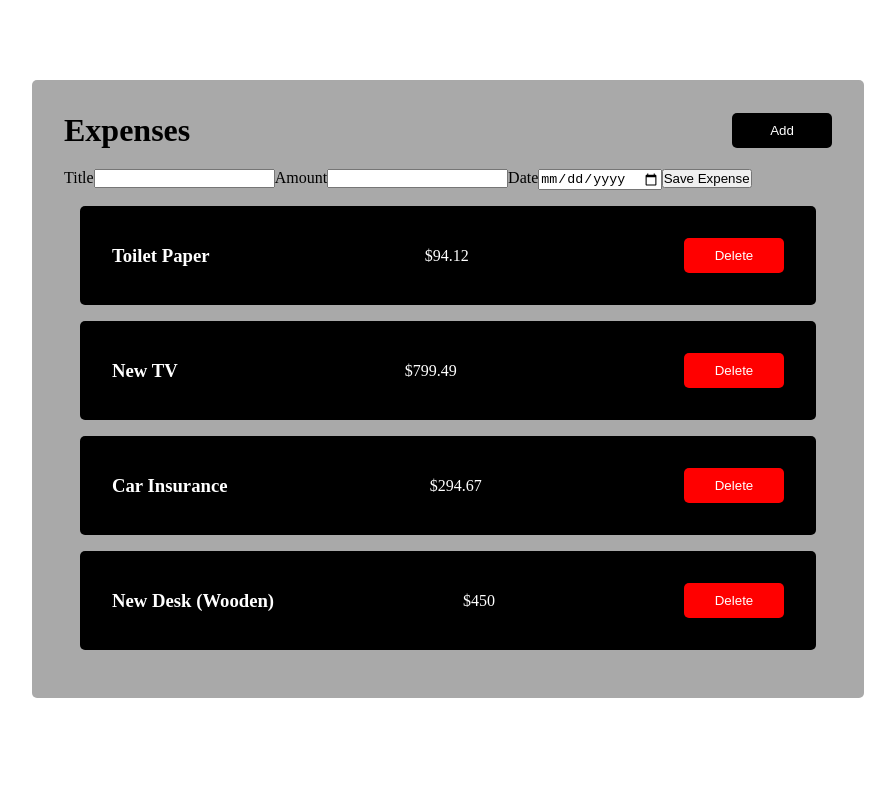
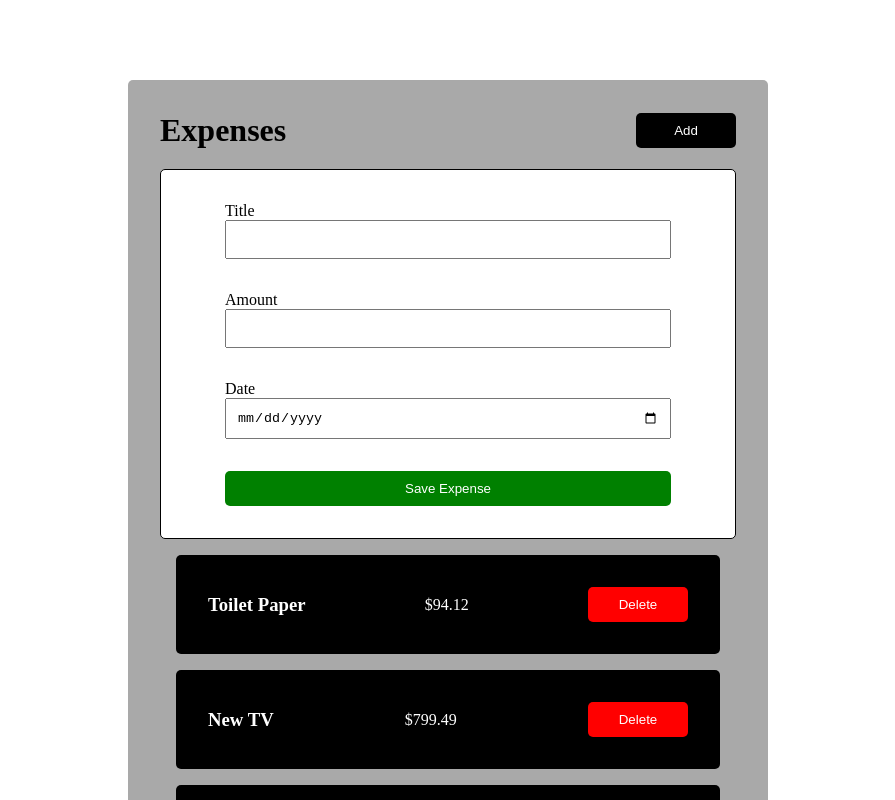
Before and after one commit to vargassormm1/expense-tracker, a React (Create React App) app: page / in a window 1280 px wide. Both pictures are taken after a click on the button "Add". Shown: the top 800 px of the page, without its empty margins (192-1087 px from the left). Built offline with nearby package versions, Linux system fonts and the light colour scheme.

Commit message:
added toggle form to add new expenses to list

```diff
--- a/src/App.js
+++ b/src/App.js
@@ -26,6 +26,9 @@ function App() {
     },
   ]);
 
+  // Toggle form
+  const [showForm, setShowForm] = useState(false);
+
   // Add Expense
   const addExpense = (expense) => {
     const id = Math.floor(Math.random() * 10000) + 1;
@@ -42,8 +45,8 @@ function App() {
 
   return (
     <div className="container">
-      <Header expenses={expenses} />
-      <ExpenseForm onAdd={addExpense} />
+      <Header expenses={expenses} onAdd={(e) => setShowForm(!showForm)} />
+      {showForm && <ExpenseForm onAdd={addExpense} />}
       {expenses.length > 0 ? (
         <List expenses={expenses} onDelete={deleteExpense} />
       ) : (
--- a/src/Components/Button.js
+++ /dev/null
@@ -1,9 +0,0 @@
-const Button = (props) => {
-  return (
-    <button className="btn" style={{ backgroundColor: props.color }}>
-      {props.text}
-    </button>
-  );
-};
-
-export default Button;
--- a/src/Components/ExpenseForm.js
+++ b/src/Components/ExpenseForm.js
@@ -23,25 +23,38 @@ const ExpenseForm = (props) => {
   return (
     <div>
       <form onSubmit={onSubmit}>
+        <div className="controlForm">
           <label htmlFor="title">Title</label>
           <input
             type="text"
             value={title}
             onChange={(e) => setTitle(e.target.value)}
           />
+        </div>
+        <div className="controlForm">
           <label htmlFor="Amount">Amount</label>
           <input
-          type="text"
+            type="number"
             value={amount}
             onChange={(e) => setAmount(e.target.value)}
           />
+        </div>
+        <div className="controlForm">
           <label htmlFor="Date">Date</label>
           <input
             type="date"
             value={date}
             onChange={(e) => setDate(e.target.value)}
           />
-        <input type="submit" value="Save Expense" />
+        </div>
+        <div className="controlForm">
+          <input
+            type="submit"
+            value="Save Expense"
+            className="btn submit"
+            style={{ backgroundColor: "green" }}
+          />
+        </div>
       </form>
     </div>
   );
--- a/src/Components/Header.js
+++ b/src/Components/Header.js
@@ -1,10 +1,14 @@
-import Button from "./Button";
-
 const Header = (props) => {
   return (
     <div className="header">
       <h1>Expenses</h1>
-      <Button text="Add" color="black" />
+      <button
+        className="btn"
+        style={{ backgroundColor: "black" }}
+        onClick={props.onAdd}
+      >
+        Add
+      </button>
     </div>
   );
 };
--- a/src/index.css
+++ b/src/index.css
@@ -8,7 +8,7 @@
   padding: 2rem;
   background-color: darkgray;
   margin: 5rem auto;
-  width: 65%;
+  width: 50%;
   border-radius: 5px;
 }
 
@@ -45,3 +45,27 @@ h2 {
 .toggle {
   display: none;
 }
+
+form {
+  display: flex;
+  flex-direction: column;
+  justify-content: center;
+  align-items: center;
+  background-color: white;
+  border: 1px black solid;
+  border-radius: 5px;
+  padding: 1rem;
+}
+.controlForm {
+  margin: 1rem;
+  width: 100%;
+  padding: 0 3rem 0 3rem;
+}
+input {
+  width: 100%;
+  display: block;
+  padding: 10px;
+}
+.submit {
+  width: 100%;
+}
```
Lines whose indentation alone changed are shown as unchanged.
